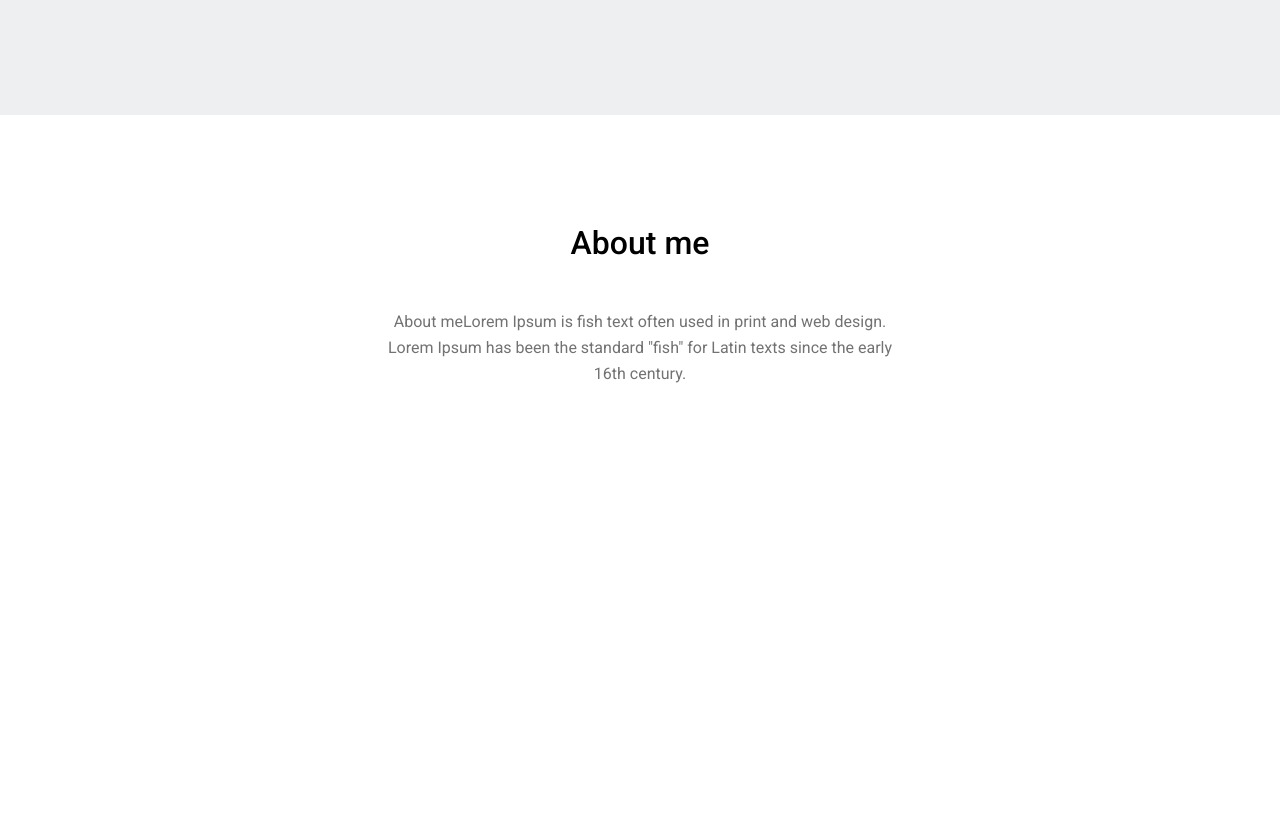
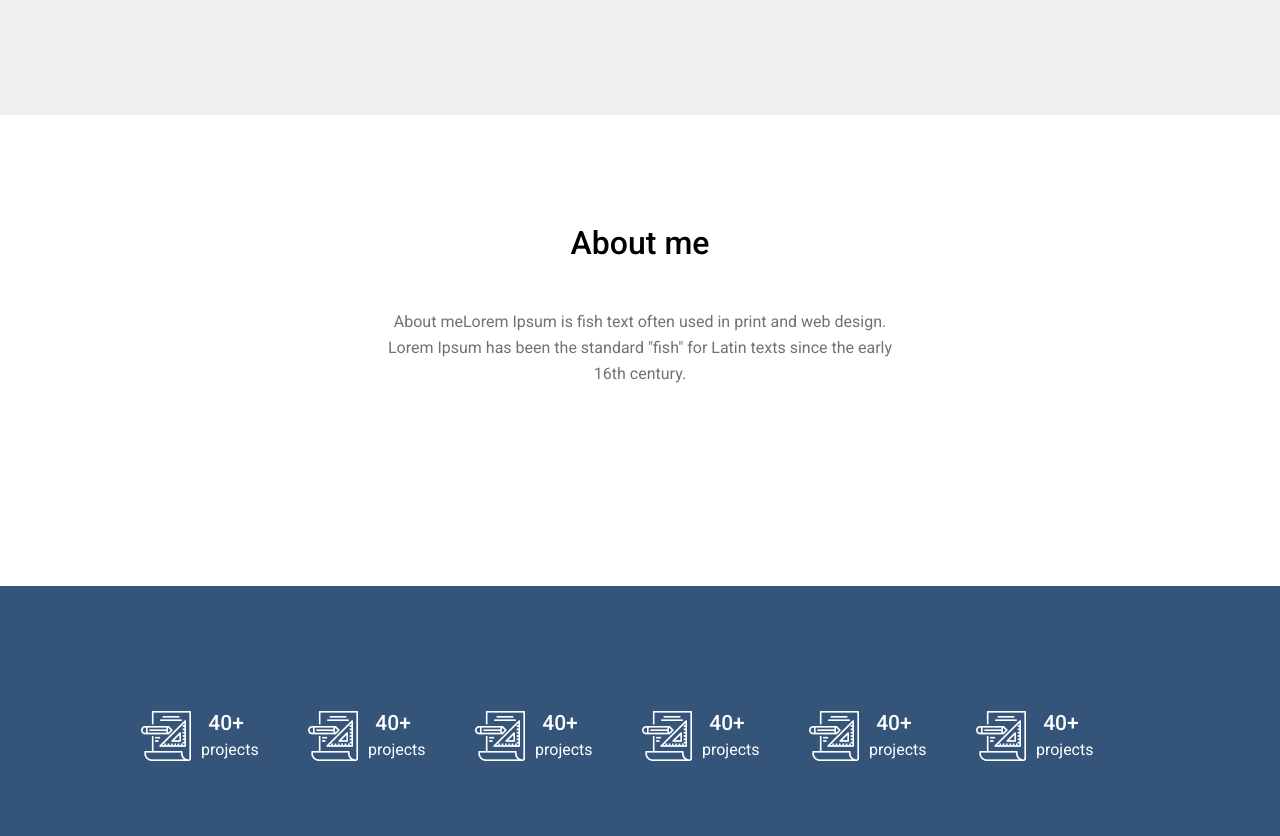
Before and after one commit to maxkappatsin/singlesite, a plain HTML site: page index.html in a window 1280 px wide. Shown: the part 585-1421 px from the top of the page. Before the commit the page ends 1171 px from the top, so only its background shows below. Drawn offline with Linux system fonts and the light colour scheme.

Commit message:
add works bock

```diff
--- a/index.html
+++ b/index.html
@@ -38,7 +38,16 @@
             <p>About meLorem Ipsum is fish text often used in print and web design. Lorem Ipsum has been the standard
                 "fish" for Latin texts since the early 16th century.</p>
         </div>
-
+    </div>
+    <div class="works">
+        <div class="works-content">
+            <div class="icon"><strong>40+</strong> projects</div>
+            <div class="icon"><strong>40+</strong> projects</div>
+            <div class="icon"><strong>40+</strong> projects</div>
+            <div class="icon"><strong>40+</strong> projects</div>
+            <div class="icon"><strong>40+</strong> projects</div>
+            <div class="icon"><strong>40+</strong> projects</div>
+        </div>
     </div>
 
 </body>
--- a/style.css
+++ b/style.css
@@ -81,3 +81,36 @@ h1 {
     margin-top: 50px;
 
 }
+
+.works {
+    width: 100%;
+    height: 250px;
+    background-color: #34547A;
+
+}
+
+.icon {
+    background-image: url('icon.png');
+    width: 50px;
+    height: 50px;
+    background-repeat: no-repeat;
+    color: #fff;
+    background-size: 50px;
+    display: inline-block;
+    padding-left: 60px;
+    margin-right: 53px;
+
+}
+
+.works-content {
+    text-align: center;
+    padding-top: 125px;
+    line-height: 25px;
+
+}
+
+strong {
+    font-size: 21px;
+    font-weight: 500;
+
+}
```
Also changed, not shown: icon.png (added), 1 other file.
